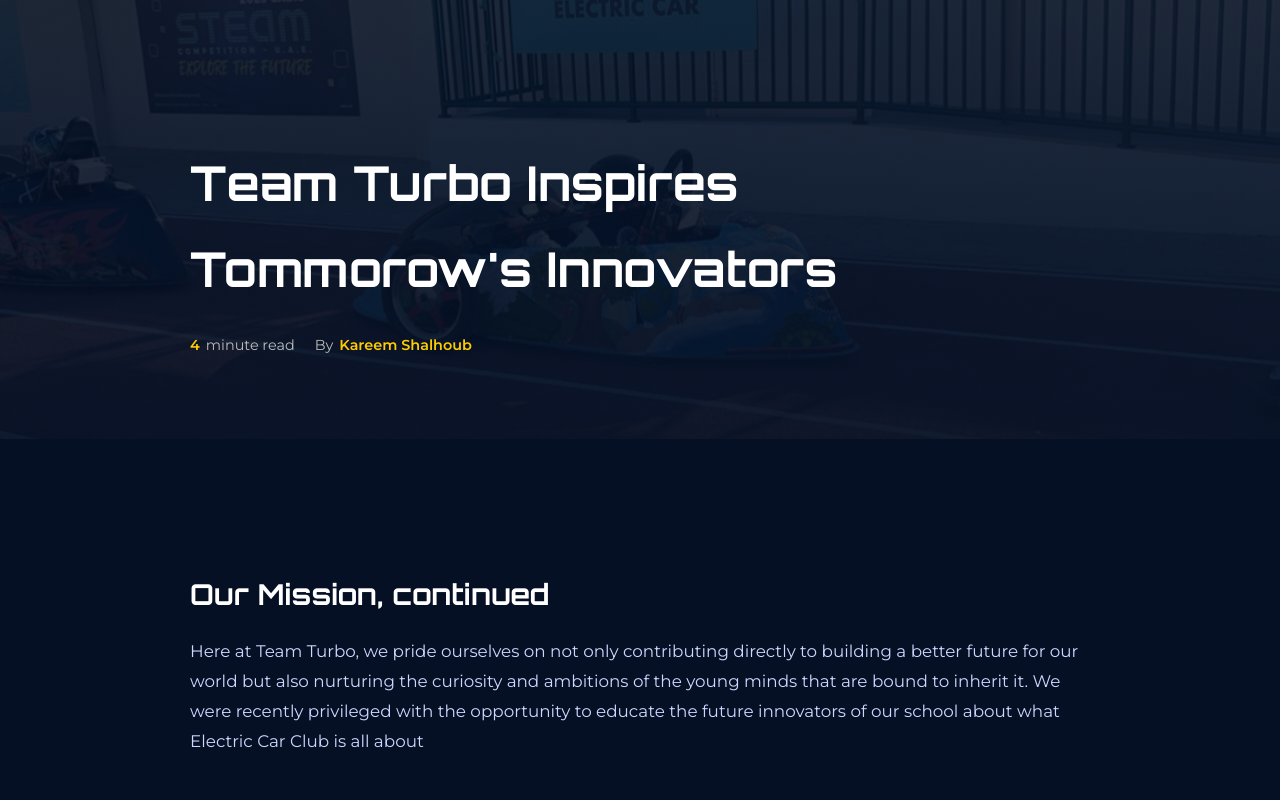
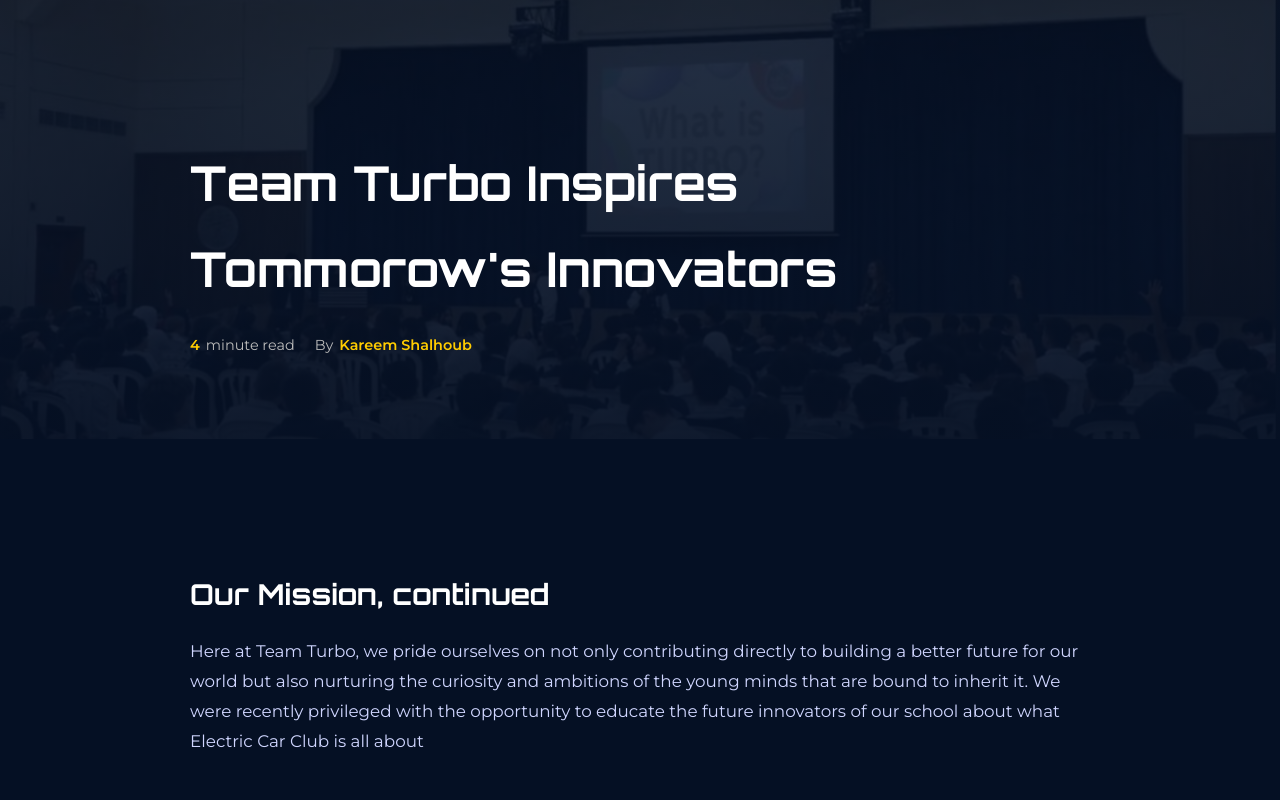
Before and after one commit to Achyte108/turbo-website, a plain HTML site: page article1.html in a window 1280 px wide. Shown: the top 800 px of the page. Drawn offline with Linux system fonts and the light colour scheme.

Commit message:
Update article1.html

```diff
--- a/article1.html
+++ b/article1.html
@@ -48,7 +48,7 @@
                 rgba(5,16,36,0.85),
                 rgba(5,16,36,0.95)
             ),
-            url("evgprules.jfif") center/cover no-repeat;
+            url("whatisturbo.jfif") center/cover no-repeat;
         }
 
         .article-hero h1 {
```
